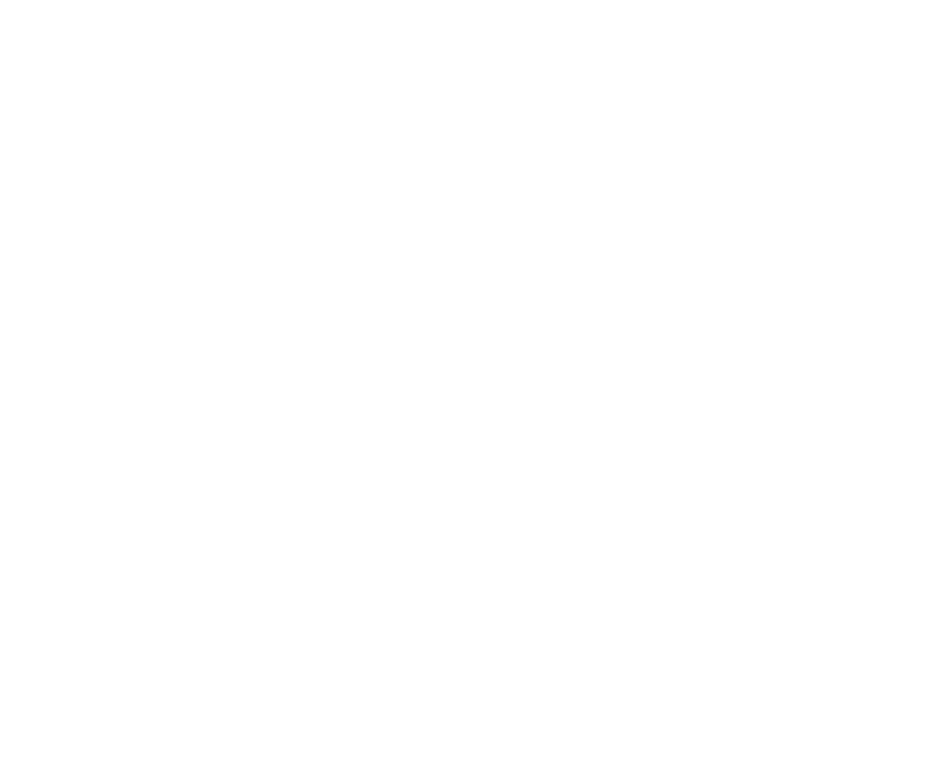
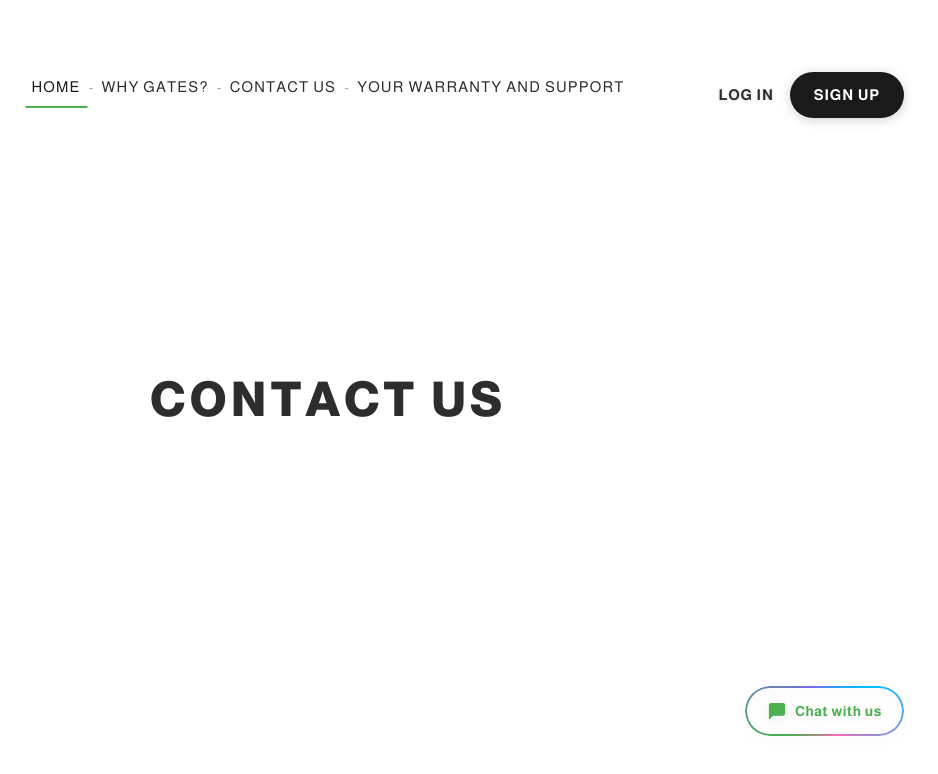
Before and after one commit to pincakez/GATES-Helpdesk, a Vue app: page /contact in a window 1280 px wide. Before the commit this address had no page. Shown: the top 774 px of the page, without its empty margins (312-1250 px from the left). Built offline with nearby package versions, Linux system fonts and the light colour scheme.

Commit message:
stable v4

```diff
--- a/src/layouts/PreAuthLayout.vue
+++ b/src/layouts/PreAuthLayout.vue
@@ -1,14 +1,16 @@
 <script setup>
-import { ref, onMounted } from 'vue'
-import { useRoute } from 'vue-router'
+import { ref, computed, watch, onMounted } from 'vue'
+import { useRoute, useRouter } from 'vue-router'
 import AuthModal from '../components/AuthModal.vue'
 
 // ── Stationary layer hidden on home (PreLoginView owns its own nav/buttons) ─
 const route = useRoute()
-const stationaryVisible = ref(route.path !== '/')
+const router = useRouter()
+const stationaryVisible = computed(() => route.path !== '/')
 
 // ── Nav ───────────────────────────────────────────────────────────────────
 const navItems = ['HOME', 'WHY GATES?', 'CONTACT US', 'YOUR WARRANTY AND SUPPORT']
+const navRoutes = ['/', '/why-gates', '/contact', null]
 const navActiveIndex = ref(0)
 const navItemRefs = ref([])
 const navIndicatorStyle = ref({ left: '0px', width: '0px' })
@@ -22,7 +24,13 @@
 function onNavClick(i) {
   if (i === navItems.length - 1) { openModal('login'); return }
   navActiveIndex.value = i
+  router.push(navRoutes[i])
 }
+
+watch(() => route.path, () => {
+  const idx = navRoutes.indexOf(route.path)
+  if (idx !== -1) { navActiveIndex.value = idx; updateNavIndicator(idx) }
+})
 
 onMounted(() => { updateNavIndicator(0) })
 
@@ -38,7 +46,11 @@
   <div class="pre-auth-layout" dir="ltr">
 
     <!-- Page content -->
-    <router-view />
+    <router-view v-slot="{ Component }">
+      <keep-alive include="PreLoginView">
+        <component :is="Component" />
+      </keep-alive>
+    </router-view>
 
     <!-- ── Stationary overlay layer ──────────────────────────────────────── -->
     <div class="stationary-layer" :class="{ 'stationary-layer--hidden': !stationaryVisible }">
@@ -112,6 +124,7 @@
   height: 100vh;
   overflow: hidden;
   position: fixed;
+  background: #ffffff;
   inset: 0;
   font-family: 'Almarai', sans-serif;
   direction: ltr;
--- a/src/router/index.js
+++ b/src/router/index.js
@@ -1,6 +1,8 @@
 import { createRouter, createWebHistory } from 'vue-router'
 import PreAuthLayout from '../layouts/PreAuthLayout.vue'
 import PreLoginView from '../views/PreLoginView.vue'
+import WhyGatesView from '../views/WhyGatesView.vue'
+import ContactView from '../views/ContactView.vue'
 
 const Stub = { template: '<div style="padding:40px;font-family:sans-serif">{{ $route.path }}</div>' }
 
@@ -9,7 +11,9 @@
     path: '/',
     component: PreAuthLayout,
     children: [
-      { path: '', name: 'PreLogin', component: PreLoginView },
+      { path: '',           name: 'PreLogin',  component: PreLoginView },
+      { path: 'why-gates',  name: 'WhyGates',  component: WhyGatesView },
+      { path: 'contact',    name: 'Contact',   component: ContactView },
     ],
   },
   { path: '/app',    name: 'App',    component: Stub },
--- /dev/null
+++ b/src/views/ContactView.vue
@@ -0,0 +1,60 @@
+<script setup>
+import { ref, onMounted, onUnmounted } from 'vue'
+import { useTilt } from '../composables/useTilt.js'
+
+const plateTiltRef = ref(null)
+const noRef = ref(null)
+let tilt = null
+
+onMounted(() => {
+  tilt = useTilt({ plateEl: plateTiltRef, logoEl: noRef, shineEl: noRef })
+  tilt.start()
+})
+onUnmounted(() => tilt?.stop())
+</script>
+
+<template>
+  <div class="page-wrap">
+    <div class="plate-perspective">
+      <div class="plate-content" ref="plateTiltRef">
+        <div class="page-title">CONTACT US</div>
+      </div>
+    </div>
+  </div>
+</template>
+
+<style scoped>
+.page-wrap {
+  width: 100%;
+  height: 100%;
+  position: absolute;
+  inset: 0;
+}
+.plate-perspective {
+  width: 100%;
+  height: 100%;
+  perspective: 1200px;
+}
+.plate-content {
+  width: 100%;
+  height: 100%;
+  position: relative;
+  transform: rotateX(var(--rx, 0deg)) rotateY(var(--ry, 0deg));
+  transform-style: preserve-3d;
+  display: flex;
+  align-items: center;
+  justify-content: center;
+}
+.page-title {
+  font-family: 'Almarai', sans-serif;
+  font-size: 48px;
+  font-weight: 900;
+  color: #2d2d2d;
+  letter-spacing: 0.08em;
+  animation: slide-in 0.5s cubic-bezier(0.25, 0.46, 0.45, 0.94) both;
+}
+@keyframes slide-in {
+  from { opacity: 0; transform: translateY(24px); }
+  to   { opacity: 1; transform: translateY(0); }
+}
+</style>
--- a/src/views/PreLoginView.vue
+++ b/src/views/PreLoginView.vue
@@ -1,5 +1,8 @@
 <script setup>
-import { ref, onMounted, onUnmounted, nextTick } from 'vue'
+import { ref, onMounted, onUnmounted, onActivated, nextTick, defineOptions } from 'vue'
+import { useRouter } from 'vue-router'
+
+defineOptions({ name: 'PreLoginView' })
 import { useTilt } from '../composables/useTilt.js'
 import AuthModal from '../components/AuthModal.vue'
 
@@ -32,7 +35,9 @@
 let tilt = null
 
 // ── Nav ───────────────────────────────────────────────────────────────────
+const router = useRouter()
 const navItems = ['HOME', 'WHY GATES?', 'CONTACT US', 'YOUR WARRANTY AND SUPPORT']
+const navRoutes = ['/', '/why-gates', '/contact', null]
 const navActiveIndex = ref(0)
 const navItemRefs = ref([])
 const navIndicatorStyle = ref({ left: '0px', width: '0px' })
@@ -46,6 +51,7 @@
 function onNavClick(i) {
   if (i === navItems.length - 1) { openModal('login'); return }
   navActiveIndex.value = i
+  router.push(navRoutes[i])
 }
 
 // ── Modal ─────────────────────────────────────────────────────────────────
@@ -182,6 +188,11 @@
   runIntro()
 })
 
+onActivated(() => {
+  navActiveIndex.value = 0
+  nextTick(() => updateNavIndicator(0))
+})
+
 onUnmounted(() => {
   if (cursorRafId) cancelAnimationFrame(cursorRafId)
   if (boxRafId) cancelAnimationFrame(boxRafId)
@@ -254,10 +265,12 @@
       <div class="plate-perspective">
       <div class="plate-content" ref="plateTiltRef">
 
-        <!-- Center logo -->
+        <!-- Center logo — rim sits BEHIND shine-wrap so its filter never touches the overlay -->
         <div class="logo-center">
+          <img class="logo-rim" src="/assets/gates-logo.png" aria-hidden="true" />
           <div class="logo-shine-wrap" ref="logoTiltRef">
             <img src="/assets/gates-logo.png" alt="GATES Technology" class="gates-logo" />
+            <div class="logo-overlay" ref="shineElRef"></div>
           </div>
         </div>
 
@@ -611,6 +624,30 @@
   pointer-events: none;
 }
 
+/* Rim — separate element so its filter never breaks the overlay's mix-blend-mode */
+.logo-rim {
+  position: absolute;
+  width: 385px;
+  top: 50%;
+  left: 50%;
+  transform: translate(-50%, -50%);
+  display: block;
+  pointer-events: none;
+  user-select: none;
+  -webkit-user-drag: none;
+  opacity: 0;
+}
+.phase2--visible .logo-rim {
+  animation: logo-rim-light 2.6s ease-in-out both;
+}
+@keyframes logo-rim-light {
+  0%   { opacity: 0; }
+  18%  { opacity: 1; filter: drop-shadow(0 0 6px rgba(60,60,60,0.30)); }
+  50%  { opacity: 1; filter: drop-shadow(0 0 24px rgba(40,40,40,0.55)) drop-shadow(0 0 10px rgba(80,80,80,0.45)); }
+  82%  { opacity: 1; filter: drop-shadow(0 0 6px rgba(60,60,60,0.30)); }
+  100% { opacity: 0; }
+}
+
 .logo-shine-wrap {
   position: relative;
   display: inline-block;
@@ -625,6 +662,25 @@
   user-select: none;
   -webkit-user-drag: none;
   filter: drop-shadow(var(--logo-shadow-x, 0px) var(--logo-shadow-y, 8px) 8px rgba(0,0,0,0.45));
+}
+
+.logo-overlay {
+  position: absolute;
+  inset: 0;
+  background: linear-gradient(
+    var(--shine-angle, 148deg),
+    rgba(0,0,0,0.20) 0%,
+    rgba(0,0,0,0.05) 30%,
+    rgba(255,255,255,0.80) 50%,
+    rgba(0,0,0,0.05) 70%,
+    rgba(0,0,0,0.20) 100%
+  );
+  -webkit-mask-image: url('/assets/gates-logo.png');
+  mask-image: url('/assets/gates-logo.png');
+  -webkit-mask-size: 100% 100%;
+  mask-size: 100% 100%;
+  mix-blend-mode: soft-light;
+  pointer-events: none;
 }
 
 /* ── Trust badge ─────────────────────────────────────────────────────────── */
@@ -722,6 +778,7 @@
   .chat-cta { bottom: 32px; right: 24px; }
   .trust-img { width: 180px; }
   .gates-logo { width: 280px; }
+  .logo-rim { width: 280px; }
   .intro-line1 { font-size: 28px; }
   .intro-box { height: 60px; }
   .intro-box-text { font-size: 22px; }
--- /dev/null
+++ b/src/views/WhyGatesView.vue
@@ -0,0 +1,60 @@
+<script setup>
+import { ref, onMounted, onUnmounted } from 'vue'
+import { useTilt } from '../composables/useTilt.js'
+
+const plateTiltRef = ref(null)
+const noRef = ref(null)
+let tilt = null
+
+onMounted(() => {
+  tilt = useTilt({ plateEl: plateTiltRef, logoEl: noRef, shineEl: noRef })
+  tilt.start()
+})
+onUnmounted(() => tilt?.stop())
+</script>
+
+<template>
+  <div class="page-wrap">
+    <div class="plate-perspective">
+      <div class="plate-content" ref="plateTiltRef">
+        <div class="page-title">WHY GATES?</div>
+      </div>
+    </div>
+  </div>
+</template>
+
+<style scoped>
+.page-wrap {
+  width: 100%;
+  height: 100%;
+  position: absolute;
+  inset: 0;
+}
+.plate-perspective {
+  width: 100%;
+  height: 100%;
+  perspective: 1200px;
+}
+.plate-content {
+  width: 100%;
+  height: 100%;
+  position: relative;
+  transform: rotateX(var(--rx, 0deg)) rotateY(var(--ry, 0deg));
+  transform-style: preserve-3d;
+  display: flex;
+  align-items: center;
+  justify-content: center;
+}
+.page-title {
+  font-family: 'Almarai', sans-serif;
+  font-size: 48px;
+  font-weight: 900;
+  color: #2d2d2d;
+  letter-spacing: 0.08em;
+  animation: slide-in 0.5s cubic-bezier(0.25, 0.46, 0.45, 0.94) both;
+}
+@keyframes slide-in {
+  from { opacity: 0; transform: translateY(24px); }
+  to   { opacity: 1; transform: translateY(0); }
+}
+</style>
```
